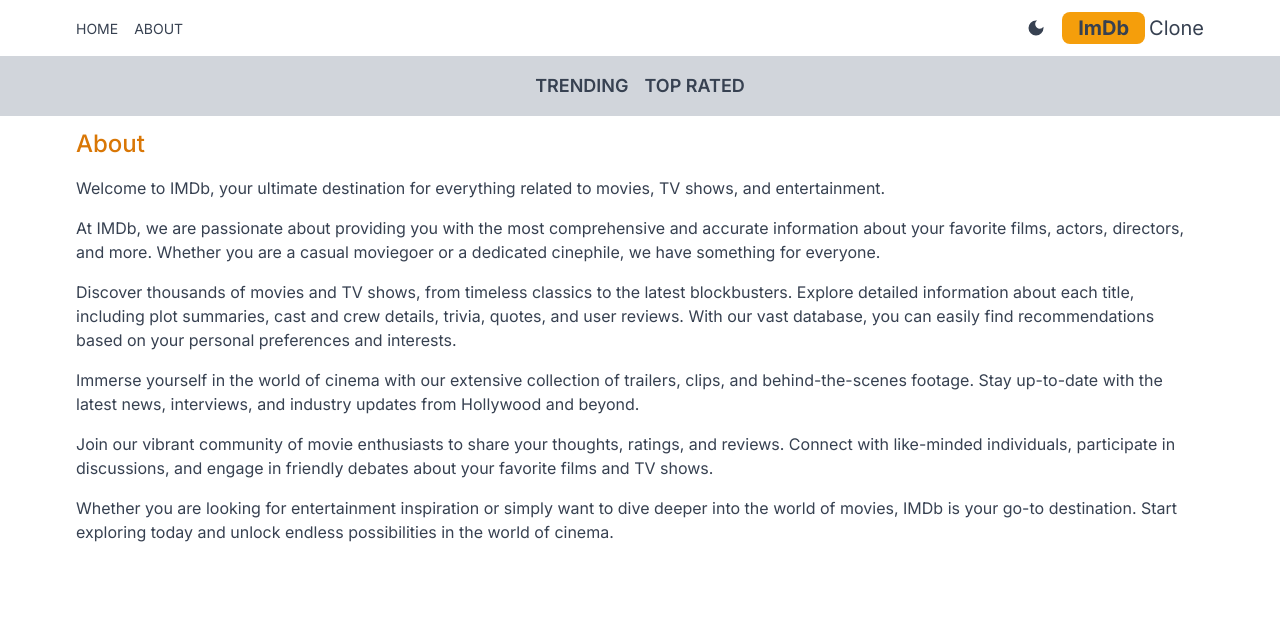
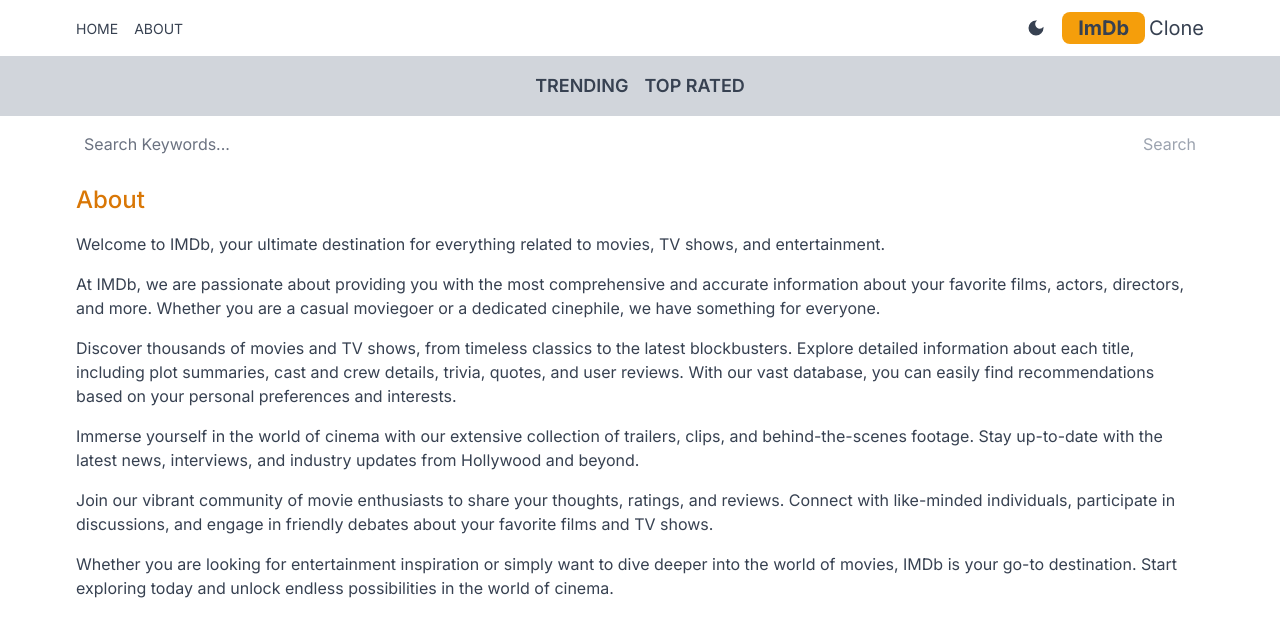
Before and after one commit to iamHarshvardhan10/next-imdb-clone, a Next.js app: page /about in a window 1280 px wide. Shown: the top 636 px of the page. Built offline with nearby package versions, Linux system fonts and the light colour scheme.

Commit message:
add search bar

```diff
--- a/src/app/layout.js
+++ b/src/app/layout.js
@@ -3,6 +3,7 @@
 import { Header } from "@/components/Header";
 import { Providers } from "./Providers";
 import { Navbar } from "@/components/Navbar";
+import SearchBox from "@/components/SearchBox";
 
 const inter = Inter({ subsets: ["latin"] });
 
@@ -19,6 +20,7 @@
 
           <Header />
           <Navbar/>
+          <SearchBox/>
           {children}
         </Providers>
       </body>
--- /dev/null
+++ b/src/app/search/[searchTerm]/page.jsx
@@ -0,0 +1,21 @@
+import { Results } from "@/components/Results";
+import React from "react";
+
+const Searchpage = async ({ params }) => {
+  const searchTerm = params.searchTerm;
+  const res = await fetch(
+    `https://api.themoviedb.org/3/search/movie?api_key=${process.env.API_KEY}&query=${searchTerm}&language=US&page=1&include_adult=false`
+  );
+  const data = await res.json();
+  const results = data.results;
+  return (
+    <div>
+      {results &&
+        results.length ===
+        <h1 className="text-center pt-6">No Results Found</h1>}
+      {results && <Results results={results} />}
+    </div>
+  );
+};
+
+export default Searchpage;
--- /dev/null
+++ b/src/components/SearchBox.jsx
@@ -0,0 +1,33 @@
+"use client";
+import React, { useState } from "react";
+import { useRouter } from "next/navigation";
+const SearchBox = () => {
+  const [search, setSearch] = useState("");
+  const router = useRouter()
+  const handleSubmit = (e) => {
+    e.preventDefault();
+    router.push(`/search/${search}`)
+  };
+  return (
+    <form
+      className="flex justify-between px-5 max-w-6xl mx-auto"
+      onSubmit={handleSubmit}
+    >
+      <input
+        type="text"
+        placeholder="Search Keywords..."
+        className="w-full h-14 rounded-md placeholder-gray-500 outline-none bg-transparent flex-1"
+        value={search}
+        onChange={(e) => setSearch(e.target.value)}
+      />
+      <button
+        className="text-amber-600 disabled:text-gray-400"
+        disabled={search === ""}
+      >
+        Search
+      </button>
+    </form>
+  );
+};
+
+export default SearchBox;
```
